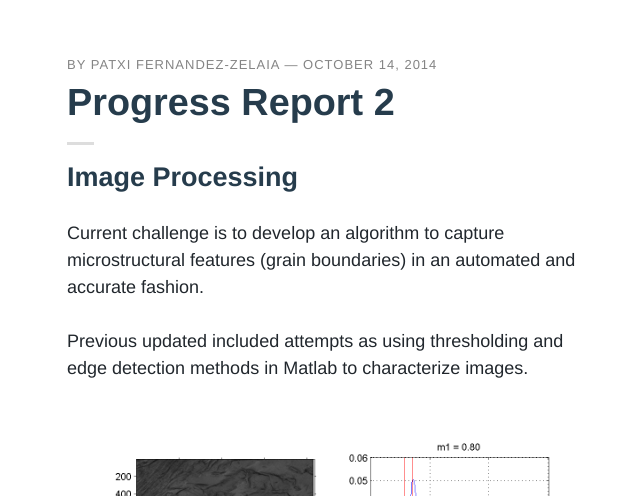
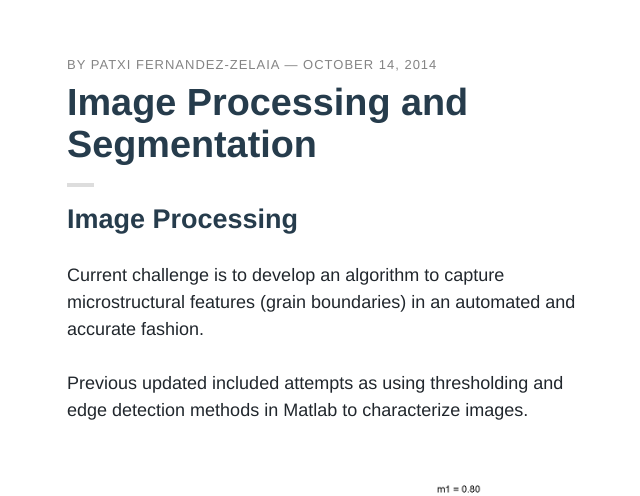
Before and after one commit to Materials-Informatics-Class-Fall2014/MIC-Machining-Gradients, a Jekyll site: the page built from _posts/2014-10-14-Image-Processing-and-Segmentation.md, in a window 1280 px wide and 900 px high, cut to the strip 404-900 px from the top of the window. Shown: the whole strip, without its empty margins (307-947 px from the left). Built offline with Jekyll 4.4.1, drawn with Linux system fonts in a browser that asks for light colours; nearby versions of some CDN libraries; some web fonts are replaced; comment, search, counter and statistics services are not loaded.

Commit message:
changed title

```diff
--- a/_posts/2014-10-14-Image-Processing-and-Segmentation.md
+++ b/_posts/2014-10-14-Image-Processing-and-Segmentation.md
@@ -1,7 +1,7 @@
 ---
 layout: post
 
-title: Progress Report 2
+title: Image Processing and Segmentation
 category: blog
 
 author:
```
